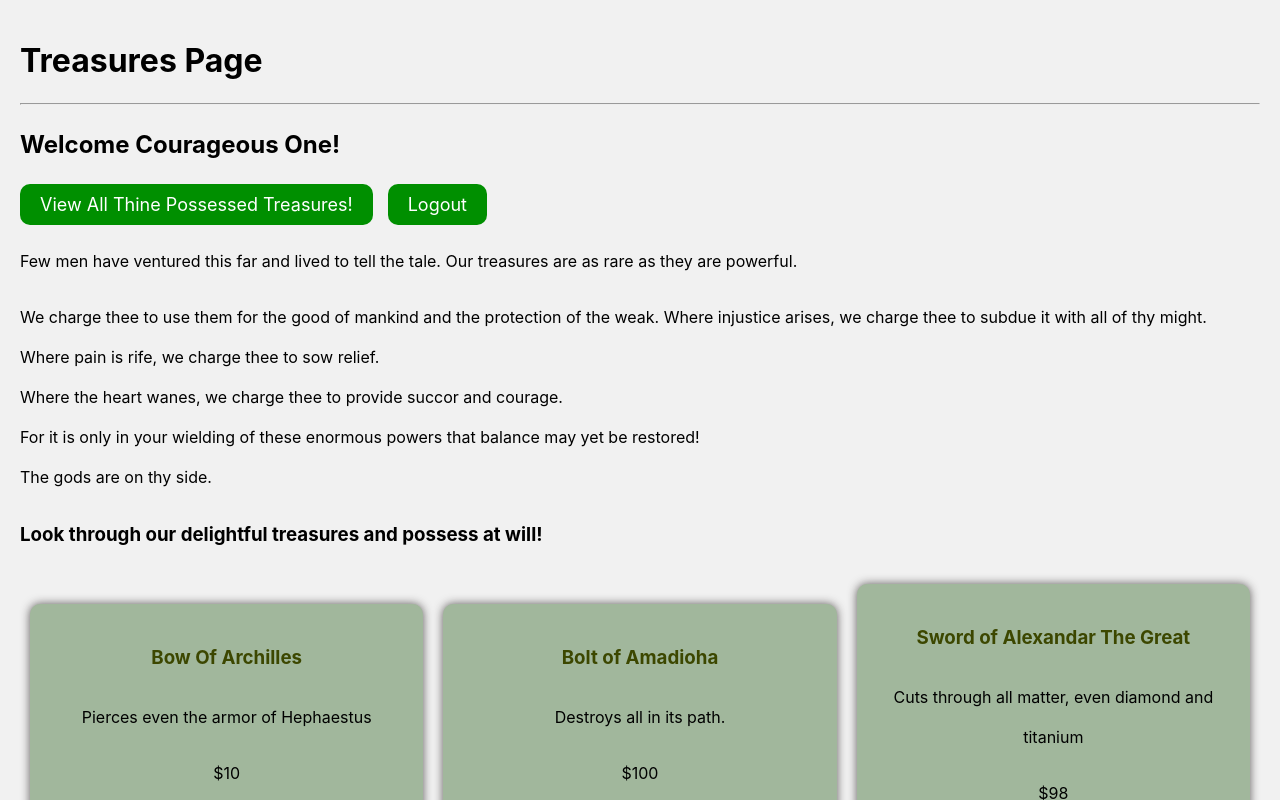
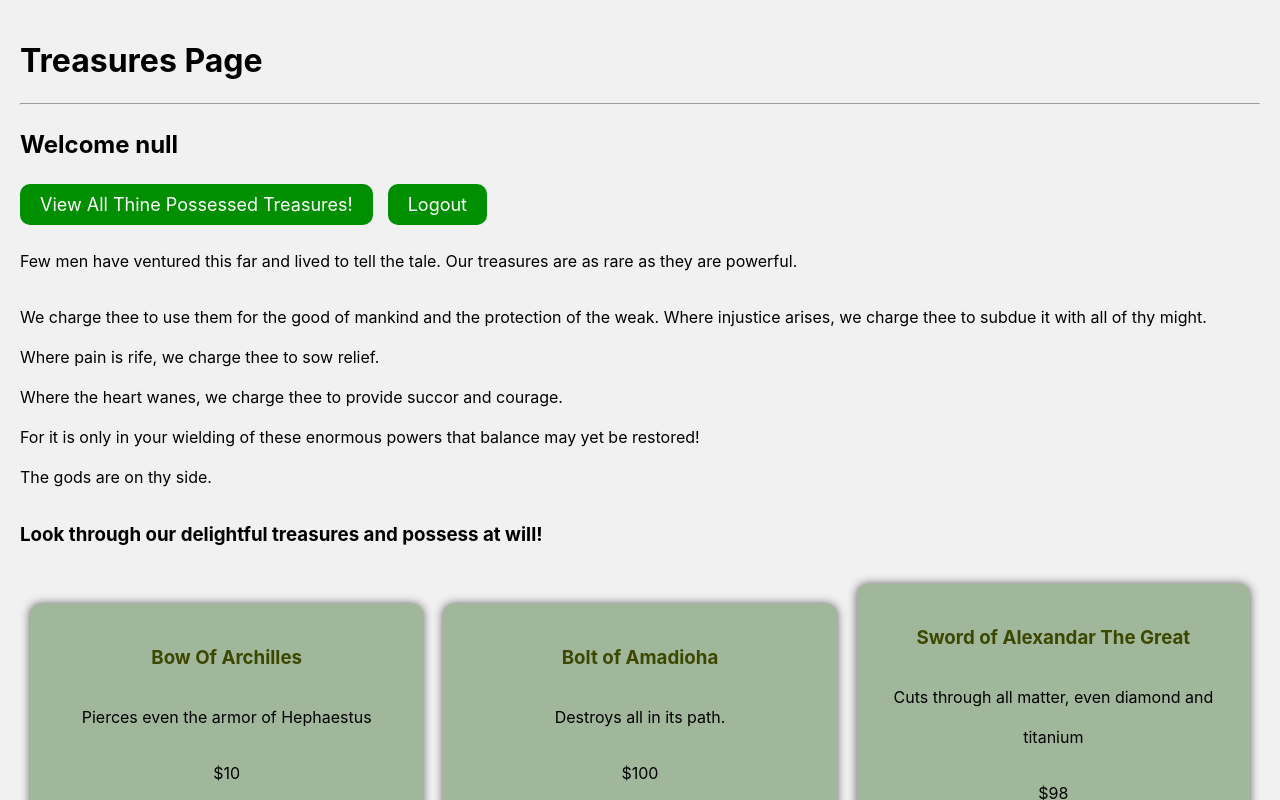
Before and after one commit to StanleyNdunwere/treasure-fest, a React (Create React App) app: page /treasures in a window 1280 px wide. Shown: the top 800 px of the page. Built offline with nearby package versions, Linux system fonts and the light colour scheme.

Commit message:
possessed treasures mapped

```diff
--- a/src/App.js
+++ b/src/App.js
@@ -26,6 +26,7 @@ class App extends React.Component {
             {window.localStorage.getItem("logged_in") === 'true' ? TreasureComponent : LoginComponent} />
           <Route exact path="/treasures" component={TreasureComponent} />
           <Route path="/treasures/:treasure" component={TreasureDetailComponent} />
+          <Route path="/treasure-store" component={PossessedTreasures} />
 
           {/* <HomeComponent/> */}
           {/* <LoginComponent/> */}
--- a/src/treasure/treasure.component.jsx
+++ b/src/treasure/treasure.component.jsx
@@ -23,7 +23,7 @@ class TreasureComponent extends React.Component {
         <hr></hr>
 
         <h2>
-          Welcome Courageous One!
+          Welcome{" " + window.localStorage.getItem("name")}
           </h2>
         <a style={{
           marginRight: "15px"
```
Also changed, not shown: 1 other file (tests, documents, lock files or other folders).
